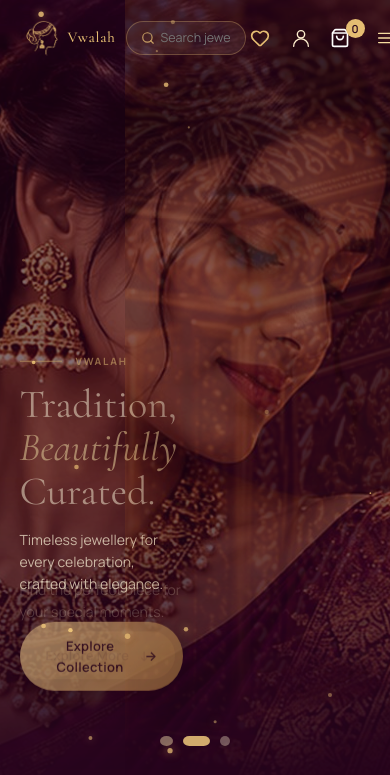
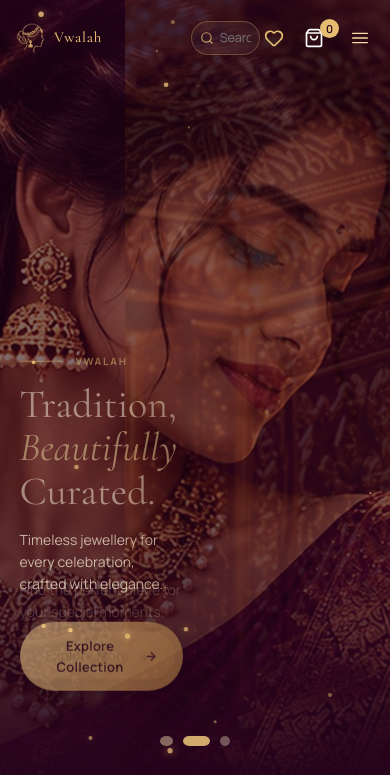
Before and after one commit to niviinivii415/ecom-frontend, a React (Vite) app: page / in a window 390 px wide. Shown: the top 775 px of the page. Built offline with nearby package versions, Linux system fonts and the light colour scheme; no server answers.

Commit message:
changing to responsive layout

```diff
--- a/src/EthnicEdit.css
+++ b/src/EthnicEdit.css
@@ -769,3 +769,218 @@ select:-webkit-autofill:focus {
     transform: scale(1) translateY(0);
   }
 }
+
+@media (max-width: 768px) {
+  .nav {
+    min-width: 0;
+  }
+
+  .nav > div:last-child {
+    min-width: 0;
+    flex-shrink: 0;
+  }
+
+  .mobile-menu-btn {
+    display: inline-flex !important;
+    align-items: center;
+    justify-content: center;
+  }
+}
+
+@media (max-width: 440px) {
+  #nav {
+    gap: 6px;
+    padding-left: max(10px, env(safe-area-inset-left)) !important;
+    padding-right: max(10px, env(safe-area-inset-right)) !important;
+  }
+
+  #nav .brand {
+    min-width: 0;
+    flex: 0 1 auto;
+    gap: 6px;
+  }
+
+  #nav .logo {
+    width: 32px;
+    height: 34px;
+  }
+
+  #nav .tools {
+    min-width: 0;
+    flex: 0 1 auto;
+    gap: 0;
+  }
+
+  #nav .tools > form {
+    min-width: 0;
+    flex: 0 1 auto;
+    padding-left: 8px !important;
+    padding-right: 8px !important;
+  }
+
+  #nav .tools > form input {
+    width: clamp(26px, 8vw, 40px) !important;
+    min-width: 0;
+  }
+
+  #nav .tools #bA {
+    display: none !important;
+  }
+
+  #nav .tools button {
+    flex: 0 0 40px;
+  }
+
+  .nav {
+    gap: 6px;
+    padding-left: 12px !important;
+    padding-right: 12px !important;
+  }
+
+  .nav > div:first-child {
+    min-width: 0;
+    flex: 0 1 auto;
+    gap: 8px !important;
+  }
+
+  .nav > div:first-child > button {
+    flex-shrink: 0;
+    padding: 6px 8px !important;
+    font-size: 11px !important;
+  }
+
+  .nav .brand {
+    min-width: 0;
+    flex-shrink: 1;
+    gap: 6px;
+  }
+
+  .nav .brand .logo {
+    width: 32px !important;
+    height: 32px !important;
+  }
+
+  .nav > div:last-child {
+    gap: 0 !important;
+  }
+
+  .nav > div:last-child > a {
+    display: none !important;
+  }
+
+  .nav .mobile-menu-btn {
+    width: 44px !important;
+    height: 44px !important;
+    flex: 0 0 44px !important;
+    padding: 6px !important;
+  }
+}
+
+@media (max-width: 360px) {
+  #nav .tools button {
+    width: 36px;
+    height: 40px;
+    flex-basis: 36px;
+  }
+}
+
+@media (max-width: 650px) {
+  .checkout-form {
+    grid-template-columns: minmax(0, 1fr) !important;
+  }
+
+  .checkout-form > * {
+    min-width: 0;
+  }
+
+  .order-tracking-search {
+    flex-wrap: wrap;
+  }
+
+  .order-tracking-search > input,
+  .order-tracking-search > button {
+    flex: 1 1 100%;
+    min-width: 0;
+    width: 100%;
+  }
+
+  .order-tracking-search > button {
+    justify-content: center;
+  }
+}
+
+@media (max-width: 440px) {
+  .settings-sections,
+  .settings-sections > section {
+    min-width: 0;
+  }
+
+  .settings-sections > section {
+    padding: 16px !important;
+  }
+
+  .settings-sections [style*="minmax(220px"],
+  .settings-sections [style*="minmax(280px"] {
+    grid-template-columns: 1fr !important;
+  }
+
+  .account-profile-card {
+    grid-template-columns: minmax(0, 1fr) !important;
+    min-width: 0;
+    padding: 16px !important;
+    gap: 20px !important;
+  }
+
+  .account-profile-card > * {
+    min-width: 0;
+  }
+
+  .account-profile-card > div:first-child {
+    gap: 12px !important;
+  }
+
+  .account-profile-card > div:first-child > div:first-child {
+    width: 56px !important;
+    height: 56px !important;
+  }
+
+  .account-profile-card > div:first-child > div:last-child {
+    min-width: 0;
+    overflow-wrap: anywhere;
+  }
+
+  .account-profile-card > div:last-child form {
+    flex-wrap: wrap;
+  }
+
+  .account-profile-card > div:last-child form > * {
+    min-width: 0;
+    flex: 1 1 100%;
+  }
+
+  .buy-now-grid > div {
+    min-width: 0;
+    padding: 16px !important;
+  }
+
+  .buy-now-grid > div:first-child > div:first-child {
+    flex-wrap: wrap;
+    gap: 12px !important;
+  }
+
+  .buy-now-address {
+    min-width: 0;
+    padding: 18px !important;
+  }
+
+  .buy-now-address [style*="minmax(240px"],
+  .buy-now-address [style*="minmax(180px"] {
+    grid-template-columns: 1fr !important;
+  }
+}
+
+@media (max-width: 650px) {
+  .buy-now-grid {
+    grid-template-columns: minmax(0, 1fr) !important;
+  }
+}
--- a/src/pages/Account.jsx
+++ b/src/pages/Account.jsx
@@ -143,7 +143,7 @@ export default function Account() {
         </div>
 
         {/* Profile Card */}
-        <div style={{ background: 'linear-gradient(160deg, #320726, #200318)', border: '1px solid var(--line)', borderRadius: '24px', padding: '32px', display: 'grid', gridTemplateColumns: 'repeat(auto-fit, minmax(280px, 1fr))', gap: '32px', alignItems: 'center' }}>
+        <div className="account-profile-card" style={{ background: 'linear-gradient(160deg, #320726, #200318)', border: '1px solid var(--line)', borderRadius: '24px', padding: '32px', display: 'grid', gridTemplateColumns: 'repeat(auto-fit, minmax(280px, 1fr))', gap: '32px', alignItems: 'center' }}>
           {(() => {
             const currentUser = liveUser || user;
             return (
--- a/src/pages/BuyNow.jsx
+++ b/src/pages/BuyNow.jsx
@@ -545,7 +545,7 @@ export default function BuyNow() {
 
         {/* STEP 1: CONFIRM PRODUCT */}
         {currentStep === 1 && (
-          <div style={{ display: 'grid', gridTemplateColumns: 'repeat(auto-fit, minmax(320px, 1fr))', gap: '32px', alignItems: 'start' }}>
+          <div className="buy-now-grid" style={{ display: 'grid', gridTemplateColumns: 'repeat(auto-fit, minmax(320px, 1fr))', gap: '32px', alignItems: 'start' }}>
             {/* Left: Product Details Card */}
             <div style={{ background: 'linear-gradient(160deg, #320726, #200318)', border: '1px solid var(--line)', borderRadius: '22px', padding: '24px' }}>
               <div style={{ display: 'flex', gap: '20px', alignItems: 'center', borderBottom: '1px solid var(--line)', paddingBottom: '20px', marginBottom: '20px' }}>
@@ -649,7 +649,7 @@ export default function BuyNow() {
 
         {/* STEP 2: DELIVERY ADDRESS FORM */}
         {currentStep === 2 && (
-          <div style={{ maxWidth: '720px', margin: '0 auto', background: 'linear-gradient(160deg, #320726, #200318)', border: '1px solid var(--line)', borderRadius: '24px', padding: '32px' }}>
+          <div className="buy-now-address" style={{ maxWidth: '720px', margin: '0 auto', background: 'linear-gradient(160deg, #320726, #200318)', border: '1px solid var(--line)', borderRadius: '24px', padding: '32px' }}>
             <h2 style={{ fontFamily: '"Cormorant Garamond", serif', fontSize: '24px', color: 'var(--gold2)', margin: '0 0 8px' }}>
               Delivery Address
             </h2>
@@ -813,7 +813,7 @@ export default function BuyNow() {
 
         {/* STEP 3: ORDER REVIEW & SUMMARY */}
         {currentStep === 3 && (
-          <div style={{ display: 'grid', gridTemplateColumns: 'repeat(auto-fit, minmax(320px, 1fr))', gap: '32px', alignItems: 'start' }}>
+          <div className="buy-now-grid" style={{ display: 'grid', gridTemplateColumns: 'repeat(auto-fit, minmax(320px, 1fr))', gap: '32px', alignItems: 'start' }}>
             <div style={{ display: 'flex', flexDirection: 'column', gap: '20px' }}>
               {/* Delivery Address Card */}
               <div style={{ background: 'linear-gradient(160deg, #320726, #200318)', border: '1px solid var(--line)', borderRadius: '20px', padding: '24px' }}>
@@ -898,7 +898,7 @@ export default function BuyNow() {
 
         {/* STEP 4: PAYMENT PAGE */}
         {currentStep === 4 && (
-          <div style={{ display: 'grid', gridTemplateColumns: 'repeat(auto-fit, minmax(320px, 1fr))', gap: '32px', alignItems: 'start' }}>
+          <div className="buy-now-grid" style={{ display: 'grid', gridTemplateColumns: 'repeat(auto-fit, minmax(320px, 1fr))', gap: '32px', alignItems: 'start' }}>
             {/* Left: Payment Options */}
             <div style={{ background: 'linear-gradient(160deg, #320726, #200318)', border: '1px solid var(--line)', borderRadius: '24px', padding: '28px' }}>
               <h2 style={{ fontFamily: '"Cormorant Garamond", serif', fontSize: '24px', color: 'var(--gold2)', margin: '0 0 18px' }}>
--- a/src/pages/Checkout.jsx
+++ b/src/pages/Checkout.jsx
@@ -356,7 +356,7 @@ export default function Checkout() {
           </div>
         )}
 
-        <form onSubmit={handlePlaceOrder} style={{ display: 'grid', gridTemplateColumns: 'repeat(auto-fit, minmax(320px, 1fr))', gap: '32px', alignItems: 'start' }}>
+        <form className="checkout-form" onSubmit={handlePlaceOrder} style={{ display: 'grid', gridTemplateColumns: 'repeat(auto-fit, minmax(320px, 1fr))', gap: '32px', alignItems: 'start' }}>
           {/* Shipping & Payment Details */}
           <div style={{ display: 'flex', flexDirection: 'column', gap: '24px' }}>
             {/* Shipping Address Section */}
--- a/src/pages/OrderTracking.jsx
+++ b/src/pages/OrderTracking.jsx
@@ -162,7 +162,7 @@ export default function OrderTracking({ initialOrderNumber, onClose }) {
       </p>
 
       {/* Search Bar */}
-      <form onSubmit={handleSearch} style={{ display: 'flex', gap: '10px', marginBottom: '28px' }}>
+      <form className="order-tracking-search" onSubmit={handleSearch} style={{ display: 'flex', gap: '10px', marginBottom: '28px' }}>
         <input
           value={query}
           onChange={(e) => setQuery(e.target.value)}
--- a/src/pages/UserSettings.jsx
+++ b/src/pages/UserSettings.jsx
@@ -165,7 +165,7 @@ export default function UserSettings() {
           </p>
         </div>
 
-        <div style={{ display: 'grid', gap: '28px' }}>
+        <div className="settings-sections" style={{ display: 'grid', gap: '28px' }}>
           {/* SECTION 1: LANGUAGE PREFERENCE */}
           <section
             style={{
```
